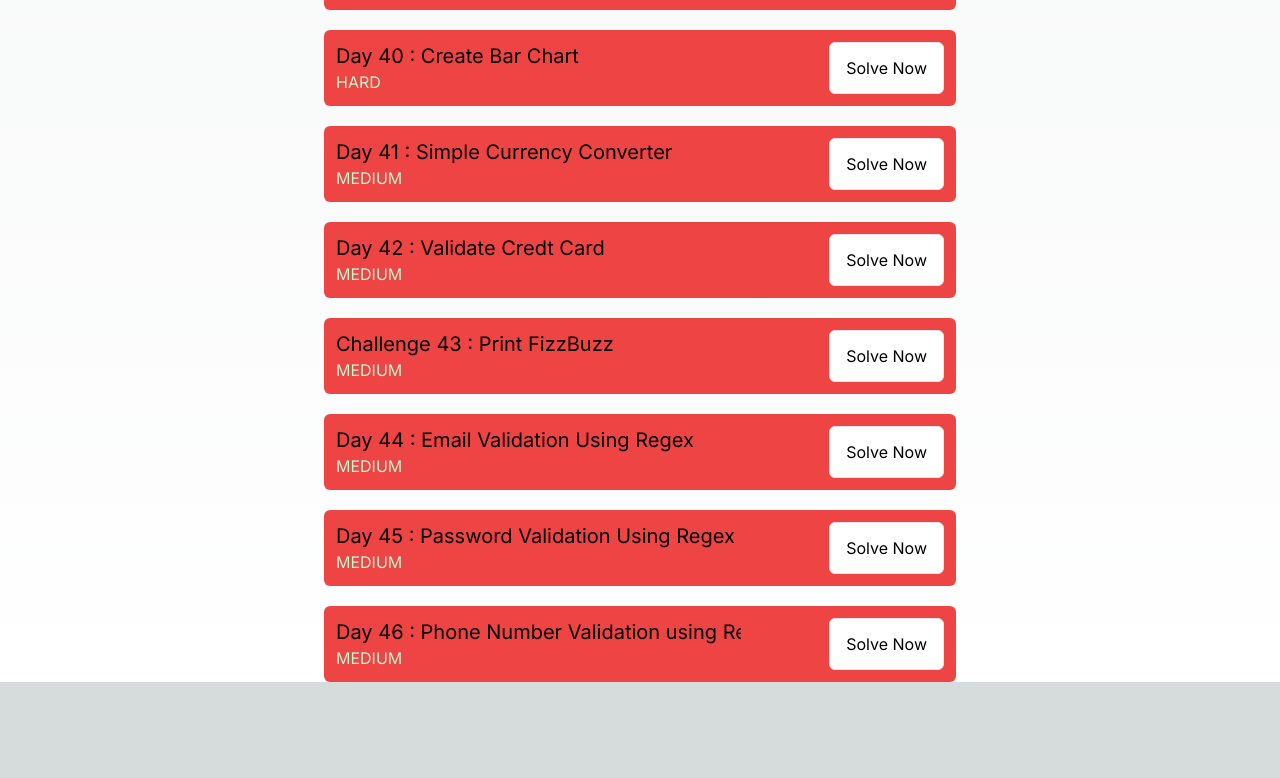
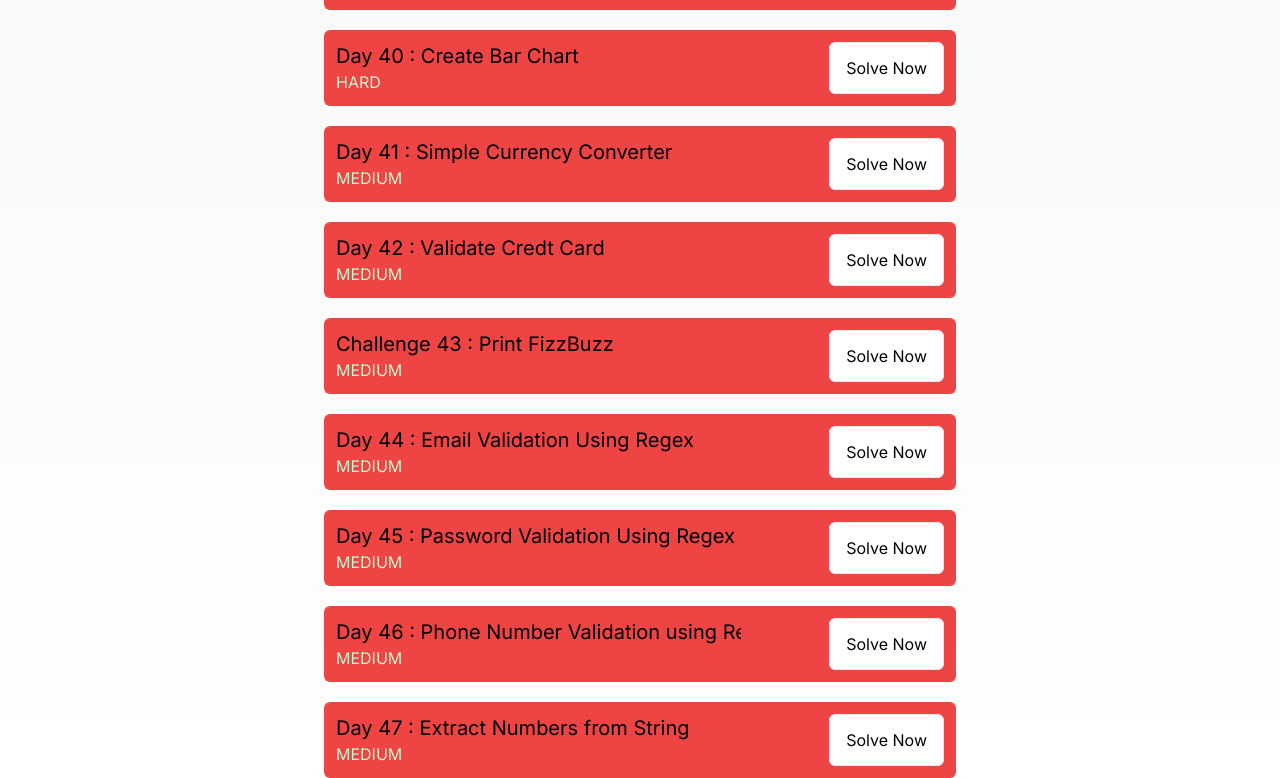
Before and after one commit to manojtsx/100-Days-of-JavaScript---Practice-on-Mine-Website, a Next.js app: page / in a window 1280 px wide. Shown: the part 3830-4608 px from the top of the page. Before the commit the page ends 4512 px from the top, so only its background shows below. Built offline with nearby package versions, Linux system fonts and the light colour scheme.

Commit message:
100daysofJS day47

```diff
--- a/src/app/challenges.ts
+++ b/src/app/challenges.ts
@@ -1035,5 +1035,33 @@ export const challenges: Challenge[] = [
    }
    validateIndianNumber("9876543210")`,
    difficulty : 'medium'
+  },
+  {
+    id : 47,
+    title : 'Day 47 : Extract Numbers from String',
+    description: `Programming Challenge: Extract Numbers from a String
+    ===========================================================
+    Write a regular expression to extract all numbers from a given string.
+    ===========================================================
+   Requirements
+   1. Extract all numbers from a string.
+   2. Return the numbers as an array.
+   ===========================================================
+   3. Use Cases
+   4. Parsing numerical data from text.
+   5. Extracting numeric values for calculations.
+   6. Filtering numbers from mixed content.
+   ===========================================================
+   Example:
+   console.log(extractNumbers("abc123def456")); //Output: [123, 456]
+   console.log(extractNumbers("no numbers here")); //Output: []
+   console.log(extractNumbers("1a2b3c4d5e6f")); //Output: [1, 2, 3, 4, 5, 6]
+   console.log(extractNumbers("")); //Output: []`,
+   placeholder : `
+   function extractNumbers(str){
+    //Your code here
+   }
+   extractNumbers("abc123def456")`,
+    difficulty : 'medium'
   }
 ];
```
